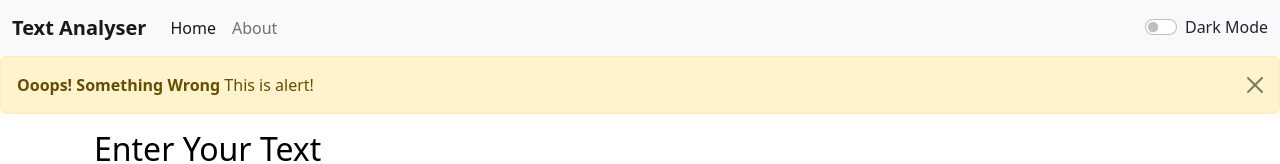
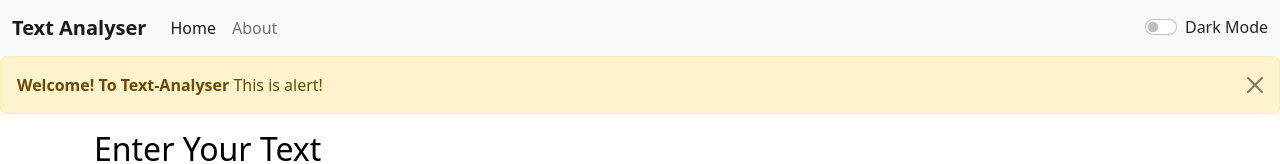
Before and after one commit to aniketraj18/Text-Analyser, a React (Create React App) app: page / in a window 1280 px wide. Shown: the top 164 px of the page. Built offline with nearby package versions, Linux system fonts and the light colour scheme.

Commit message:
Update Alert.js

```diff
--- a/src/Component/Alert.js
+++ b/src/Component/Alert.js
@@ -4,7 +4,7 @@ function Alert(props) {
   return (
     <div>
         <div className="alert alert-warning alert-dismissible fade show" role="alert">
-  <strong>Ooops! Something Wrong  </strong>{props.alert}
+  <strong>Welcome! To Text-Analyser </strong>{props.alert}
   <button type="button" class="btn-close" data-bs-dismiss="alert" aria-label="Close"></button>
 </div>
 
```
